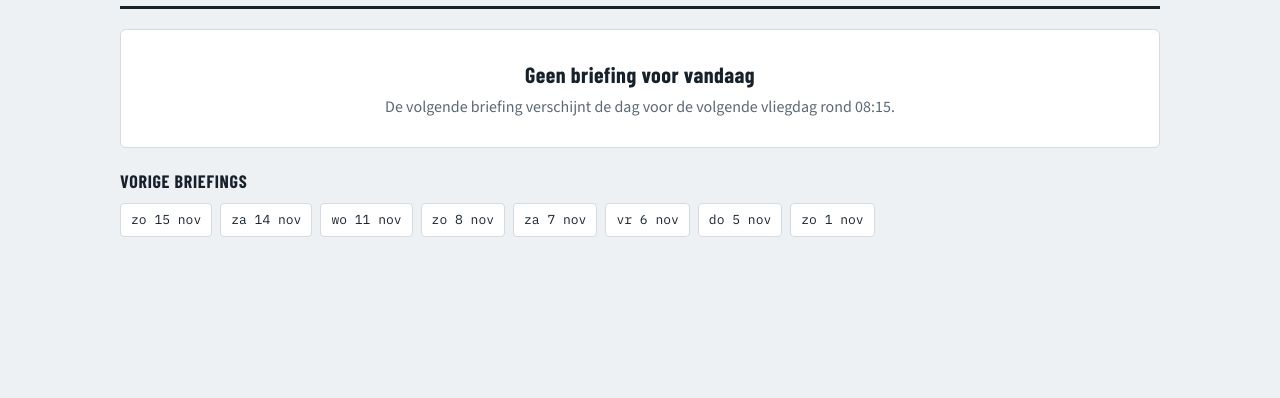
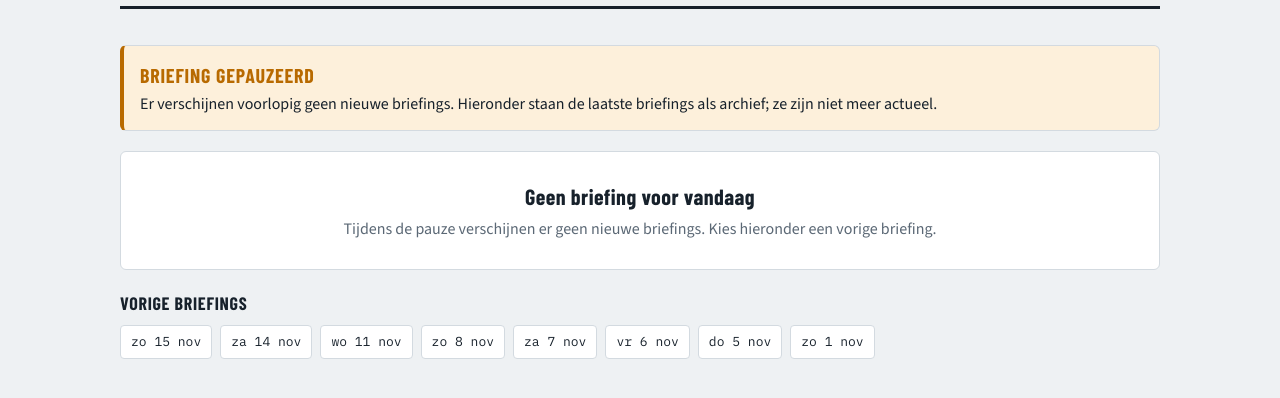
Before and after one commit to jbve/meeuwweer, a plain HTML site: page index.html in a window 1280 px wide. Shown: the part 98-496 px from the top of the page. Drawn offline with nearby package versions, Linux system fonts and the light colour scheme.

Commit message:
Briefing gepauzeerd: pauzemelding op de site
Co-Authored-By: Claude Opus 5.5 <noreply@anthropic.com>
Claude-Session: https://claude.ai/code/session_01AuLJ2FpTdpwNgFfVy1qQjc

```diff
--- a/index.html
+++ b/index.html
@@ -150,6 +150,9 @@ h1 .dagcheck.rood { background: var(--red); }
 .state { padding: 28px 20px; text-align: center; color: var(--muted); }
 .state strong { display: block; color: var(--fg); font-family: var(--font-display); font-size: 22px; letter-spacing: .02em; margin-bottom: 4px; }
 .note { font-size: 13px; color: var(--amber); }
+.pauze { margin-top: 16px; padding: 14px 16px; border-left: 4px solid var(--amber); background: var(--amber-bg); }
+.pauze strong { display: block; font-family: var(--font-display); font-weight: 700; font-size: 20px; letter-spacing: .04em; text-transform: uppercase; color: var(--amber); }
+.pauze p { margin: 2px 0 0; }
 </style>
 
 <div class="wrap">
@@ -160,6 +163,8 @@ h1 .dagcheck.rood { background: var(--red); }
     </div>
     <div class="facts" id="facts"></div>
   </header>
+
+  <div class="panel pauze" id="pauze" role="status" hidden><strong>Briefing gepauzeerd</strong><p id="pauzeTekst"></p></div>
 
   <nav class="dagtabs" id="dagtabs" aria-label="Kies de dag" hidden></nav>
 
@@ -295,7 +300,7 @@ h1 .dagcheck.rood { background: var(--red); }
       $("title").textContent = "Meeuw Weerbriefing";
       main.appendChild(el("div", { class: "panel state" }, [
         el("strong", { text: "Geen briefing voor vandaag" }),
-        "De volgende briefing verschijnt de dag voor de volgende vliegdag rond 08:15."
+        pauze ? "Tijdens de pauze verschijnen er geen nieuwe briefings. Kies hieronder een vorige briefing." : "De volgende briefing verschijnt de dag voor de volgende vliegdag rond 08:15."
       ]));
       historyList(null);
       dagTabs(null);
@@ -424,7 +429,7 @@ h1 .dagcheck.rood { background: var(--red); }
     const uurNu = Number(nu.toLocaleString("en-GB", { hour: "2-digit", minute: "2-digit", hour12: false, timeZone: "Europe/Brussels" }).replace(":", "."));
     const volgende = uurNu < 18.15 ? "vandaag rond 18:15" : "morgen rond 18:15";
     $("outlookNote").textContent = "Grove verwachting, nog niet betrouwbaar genoeg om op te plannen: hoe verder vooruit, hoe onzekerder. De volledige briefing verschijnt de dag ervoor rond 08:15.";
-    $("outlookUpd").textContent = "Bijgewerkt " + (tijd || "–") + " · volgende update " + volgende;
+    $("outlookUpd").textContent = "Bijgewerkt " + (tijd || "–") + (pauze ? " · updates gepauzeerd" : " · volgende update " + volgende);
     $("outlook").hidden = false;
   }
 
@@ -436,7 +441,22 @@ h1 .dagcheck.rood { background: var(--red); }
     } catch (e) {}
   }
 
+  let pauze = false;
+  async function loadStatus() {
+    try {
+      const res = await fetch("status.json", { cache: "no-store" });
+      if (!res.ok) return;
+      const st = await res.json();
+      if (st && st.pauze) {
+        pauze = true;
+        $("pauzeTekst").textContent = st.tekst || "Er verschijnen voorlopig geen nieuwe briefings. Hieronder staan de laatste briefings als archief.";
+        $("pauze").hidden = false;
+      }
+    } catch (e) {}
+  }
+
   async function start() {
+    await loadStatus();
     try {
       const res = await fetch("briefings.json", { cache: "no-store" });
       if (!res.ok) throw new Error(String(res.status));
--- /dev/null
+++ b/status.json
@@ -0,0 +1,4 @@
+{
+ "pauze": true,
+ "tekst": "Er verschijnen voorlopig geen nieuwe briefings. Hieronder staan de laatste briefings als archief; ze zijn niet meer actueel."
+}
```
